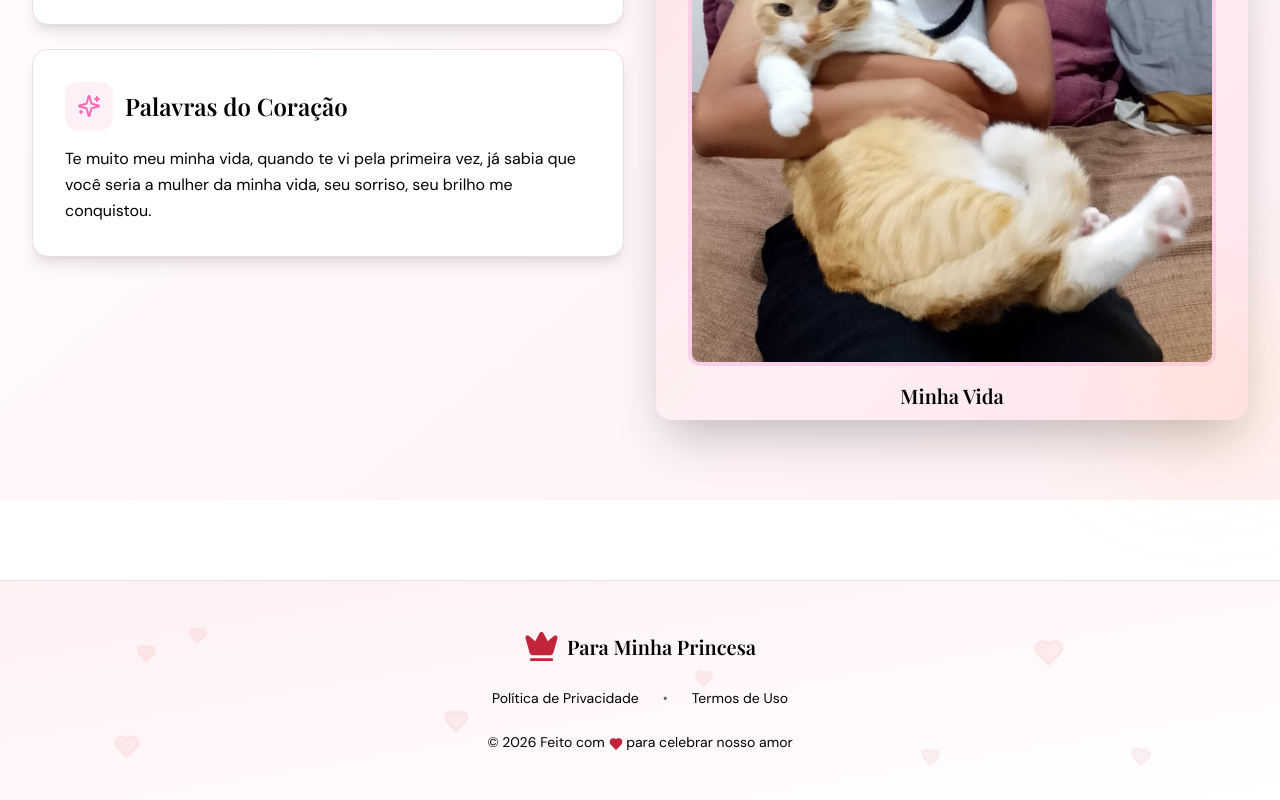
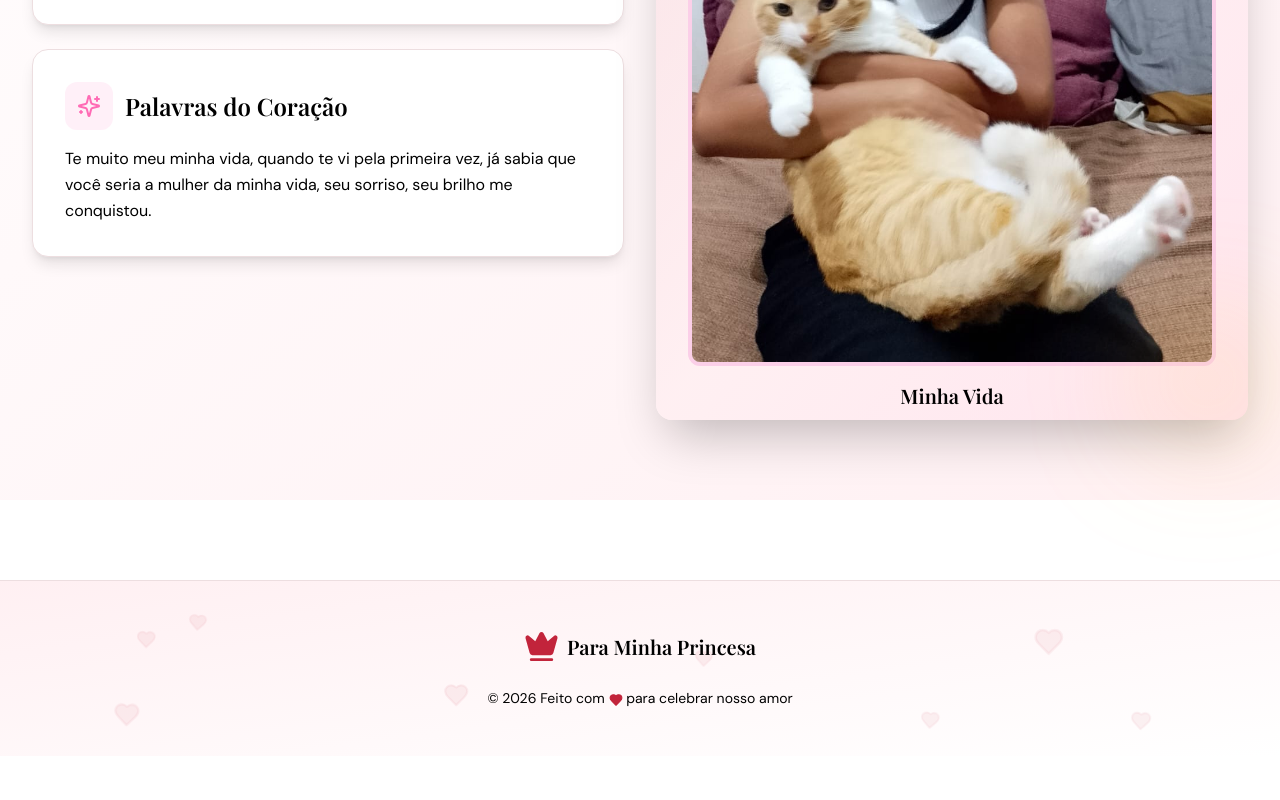
Before and after one commit to ATTXZC/minhavida, a React (Vite) app in the folder web/: page / in a window 1280 px wide. Shown: the part 1422-2222 px from the top of the page. After the commit the page ends 2178 px from the top, so only its background shows below. Built offline with nearby package versions, Linux system fonts and the light colour scheme.

Commit message:
refactor: remove footer links for Política de Privacidade and Termos de Uso
Co-authored-by: Guilherme Melo <105309998+ATTXZC@users.noreply.github.com>

```diff
--- a/web/src/components/Footer.jsx
+++ b/web/src/components/Footer.jsx
@@ -14,16 +14,6 @@ function Footer() {
             <span className="font-display text-xl font-semibold">Para Minha Princesa</span>
           </div>
 
-          <div className="flex flex-wrap items-center justify-center gap-6 text-sm">
-            <a href="#" className="hover:text-primary transition-colors duration-200">
-              Política de Privacidade
-            </a>
-            <span className="text-muted-foreground">•</span>
-            <a href="#" className="hover:text-primary transition-colors duration-200">
-              Termos de Uso
-            </a>
-          </div>
-
           <p className="text-sm text-center">
             © {new Date().getFullYear()} Feito com <Heart className="inline text-primary" size={14} fill="currentColor" /> para celebrar nosso amor
           </p>
```
